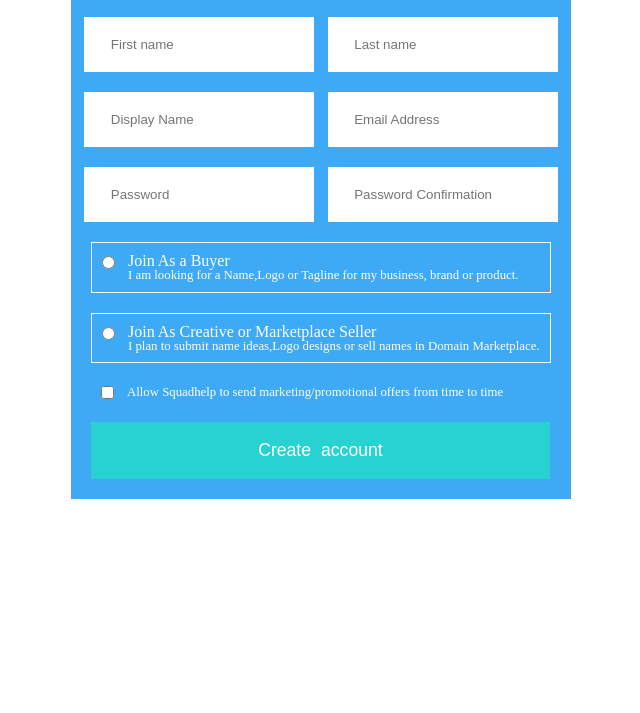
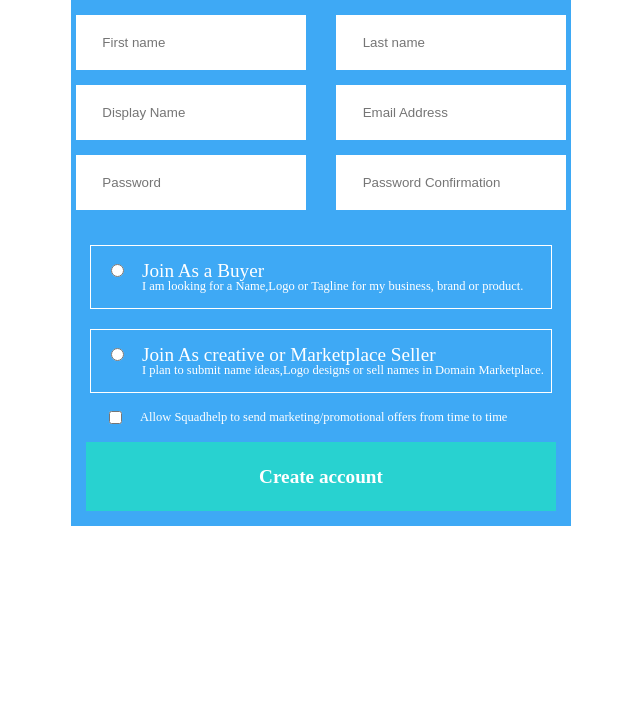
Before and after one commit to Oleg301-bit/CreateAkk, a plain HTML site: page index.html in a window 1280 px wide. Shown: the part 87-800 px from the top of the page, without its empty margins (319-959 px from the left). Drawn offline with Linux system fonts and the light colour scheme.

Commit message:
Add new updates

```diff
--- a/index.html
+++ b/index.html
@@ -9,20 +9,24 @@
   </head>
   <body>
     <form>
-      <div class="header">
+      <div class="form-container">
+        <div class="header-container">
           <h1>Create an account</h1>
-        <p class="text-header">We always keep your name and email address</p>
+          <p class="header-description">
+            We always keep your name and email address
+          </p>
           <p>private</p>
         </div>
-      <div class="flex-form">
+        <div class="input-container">
+          <div class="input-field">
             <input type="text" id="fname" placeholder="First name" />
             <input type="text" id="lname" placeholder="Last name" />
           </div>
-      <div class="flex-form">
+          <div class="input-field">
             <input type="text" id="dname" placeholder="Display Name" />
             <input type="email" id="email" placeholder="Email Address" />
           </div>
-      <div class="flex-form">
+          <div class="input-field">
             <input type="password" id="passw" placeholder="Password" />
             <input
               type="password"
@@ -30,50 +34,48 @@
               placeholder="Password Confirmation"
             />
           </div>
-      <div class="under-inp">
-        <div>
+        </div>
+        <div class="radio-container">
+          <div class="choice">
+            <div class="point-place">
               <input type="radio" id="buy" name="choose" />
             </div>
-        <div class="oposit-to-point">
-          <label for="buy" class="captilized"
-            >Join as <span class="lowercase">a</span> buyer</label
-          >
-          <p class="small-text">
-            I am looking for a Name,Logo or Tagline for my business, brand or
-            product.
+            <div>
+              <label for="buy" class="radio-title">Join As a Buyer</label>
+              <p class="description">
+                I am looking for a Name,Logo or Tagline for my business, brand
+                or product.
               </p>
             </div>
           </div>
-      <div class="under-inp">
-        <div>
+          <div class="choice">
+            <div class="point-place">
               <input type="radio" id="creat" name="choose" />
             </div>
-        <div class="oposit-to-point">
-          <label for="creat" class="captilized"
-            >Join as creative <span class="lowercase">or</span> marketplace
-            seller</label
+            <div>
+              <label for="creat" class="radio-title"
+                >Join As creative or Marketplace Seller</label
               >
-          <p class="small-text">
+              <p class="description">
                 I plan to submit name ideas,Logo designs or sell names in Domain
                 Marketplace.
               </p>
             </div>
           </div>
-      <div class="above-button">
-        <div>
+        </div>
+        <div class="checkbox-container">
+          <div class="point-place">
             <input type="checkbox" id="check" />
           </div>
-        <label for="check" class="small-text"
+          <label for="check" class="description"
             >Allow Squadhelp to send marketing/promotional offers from time to
             time</label
           >
         </div>
-
-      <button type="submit" class="flex-btn">
-        <span>Create</span>
-        <span>account</span>
-      </button>
-      <div class="end"></div>
+        <div class="btn-container">
+          <div class="button">Create account</div>
+        </div>
+      </div>
     </form>
   </body>
 </html>
--- a/style.css
+++ b/style.css
@@ -1,99 +1,87 @@
 * {
   box-sizing: border-box;
+  color: white;
 }
-:root {
-  --el-color: white;
-  --el-marg: 15px;
-  --el-pad: 10px;
-  --el-gap: 10px;
-}
+
 form {
   background-color: rgba(62, 169, 245, 1);
   width: 500px;
   margin: 0 auto;
 }
-.header {
+.form-container {
+  display: flex;
+  flex-direction: column;
+}
+.header-container {
   display: flex;
   flex-direction: column;
   align-items: center;
-  color: var(--el-color);
 }
 h1 {
   text-transform: uppercase;
+  font-size: 2em;
   font-weight: bold;
-  font-size: 2.1em;
-  margin-top: var(--el-marg);
+  margin-bottom: 10px;
 }
-.text-header {
-  margin-top: calc(var(--el-marg) + 5px);
+.header-description {
   font-size: 1.2em;
-  margin: 0;
 }
-
-.flex-form {
+.input-container {
   display: flex;
-  justify-content: space-evenly;
-  margin-bottom: calc(var(--el-marg) + 5px);
-  margin-top: calc(var(--el-marg) + 5px);
+  flex-direction: column;
+  align-items: center;
+  margin-top: 25px;
 }
-input:not([type="radio"]) {
+.input-field {
+  display: flex;
+  gap: 30px;
+  margin-bottom: 15px;
+}
+input {
   padding: 1.5em 2em;
   border: none;
 }
-.under-inp {
-  display: flex;
-  border: 1px solid var(--el-color);
-  gap: var(--el-gap);
-  margin-left: calc(var(--el-marg) + 5px);
-  margin-right: calc(var(--el-marg) + 5px);
-  padding-top: var(--el-pad);
-  padding-bottom: var(--el-pad);
-  margin-bottom: calc(var(--el-marg) + 5px);
-}
-input[type="radio"] {
-  margin-left: calc(var(--el-marg) - 5px);
-}
-.oposit-to-point {
+.radio-container {
   display: flex;
   flex-direction: column;
-  color: var(--el-color);
 }
-.small-text {
-  font-size: 0.8em;
-  color: var(--el-color);
+.choice {
+  display: flex;
+  margin-top: 20px;
+  border: 1px solid white;
+  padding-top: 15px;
+  padding-bottom: 15px;
+  margin-left: 19px;
+  margin-right: 19px;
 }
-.captilized {
-  text-transform: capitalize;
+.point-place {
+  margin-left: 15px;
+  margin-right: 15px;
 }
-.lowercase {
-  text-transform: lowercase;
+.radio-title {
+  font-size: 1.2em;
 }
-.above-button {
+.description {
+  font-size: 12.5px;
+}
+.checkbox-container {
   display: flex;
   align-items: center;
-  gap: var(--el-gap);
-  margin-left: calc(var(--el-marg) + 5px);
-  margin-right: calc(var(--el-marg) + 5px);
-  margin-bottom: calc(var(--el-marg) + 5px);
+  margin-top: 15px;
+  margin-left: 19px;
+  margin-right: 19px;
 }
-input[type="checkbox"] {
-  margin-left: calc(var(--el-marg) - 5px);
-}
-.flex-btn {
+
+.btn-container {
   display: flex;
   justify-content: center;
-  gap: var(--el-gap);
-  margin-bottom: calc(var(--el-marg) - 5px);
 }
-button {
-  font-size: 1.1em;
-  padding: 1em 9.5em;
-  margin-right: calc(var(--el-marg) + 5px);
-  margin-left: calc(var(--el-marg) + 5px);
-  color: var(--el-color);
-  background-color: rgba(40, 210, 208, 1);
+.button {
+  background-color: rgb(40, 210, 208);
   border: none;
+  margin-top: 15px;
+  margin-bottom: 15px;
+  padding: 1.3em 9em;
+  font-size: 1.2em;
+  font-weight: bold;
 }
-.end {
-  height: 10px;
-}
```
Lines whose indentation alone changed are shown as unchanged.
